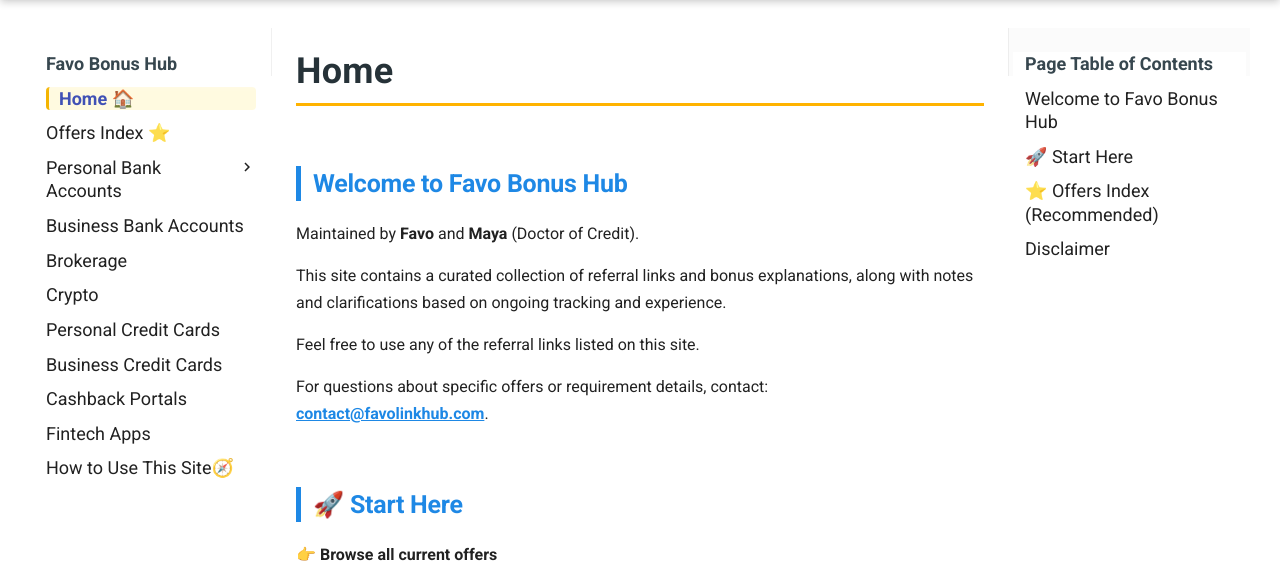
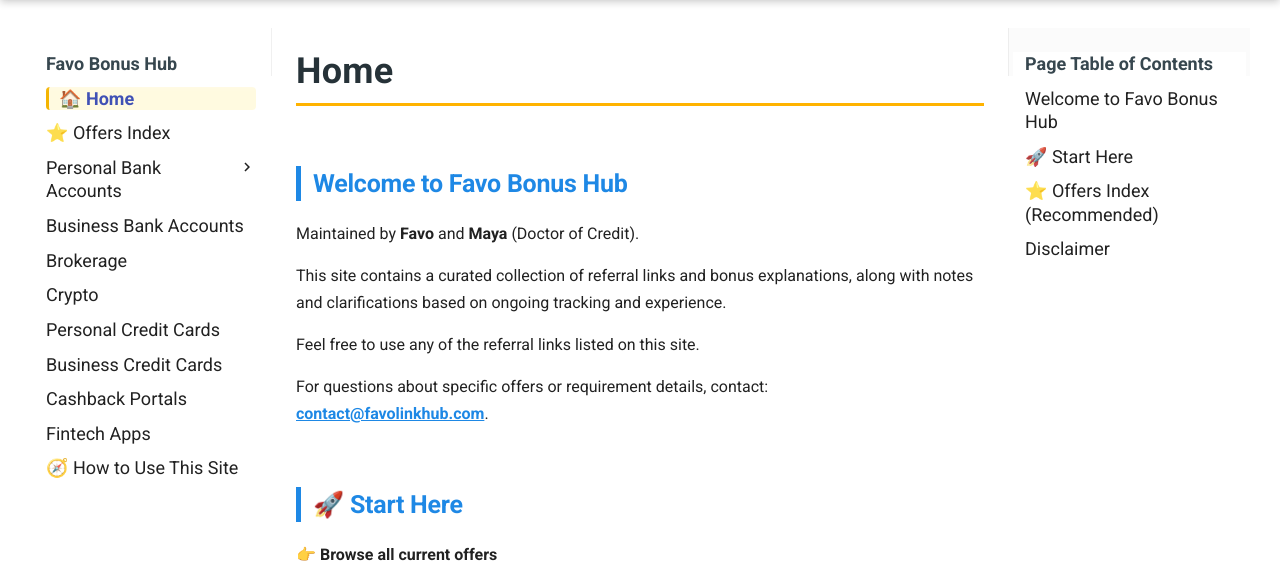
Before and after one commit to whispersofzephyr/favolinkhub-site, an MkDocs documentation site: the page built from docs/index.md, in a window 1280 px wide. Shown: the part 152-719 px from the top of the page. Built offline with MkDocs 1.6.1 and Material for MkDocs 9.7.7, drawn with Linux system fonts in a browser that asks for light colours.

```diff
--- a/mkdocs.yml
+++ b/mkdocs.yml
@@ -11,8 +11,8 @@ theme:
       accent: amber
 
 nav:
-  - Home 🏠: index.md
-  - Offers Index ⭐: offers-index.md
+  - 🏠 Home: index.md
+  - ⭐ Offers Index: offers-index.md
   - Personal Bank Accounts:
     - Overview: personal-bank.md
     - Nationwide: personal-bank-nationwide.md
@@ -24,7 +24,7 @@ nav:
   - Business Credit Cards: business-credit-cards.md
   - Cashback Portals: shopping-portals.md
   - Fintech Apps: money-tools.md
-  - How to Use This Site🧭: help.md
+  - 🧭 How to Use This Site: help.md
 
 markdown_extensions:
   - toc:
```
